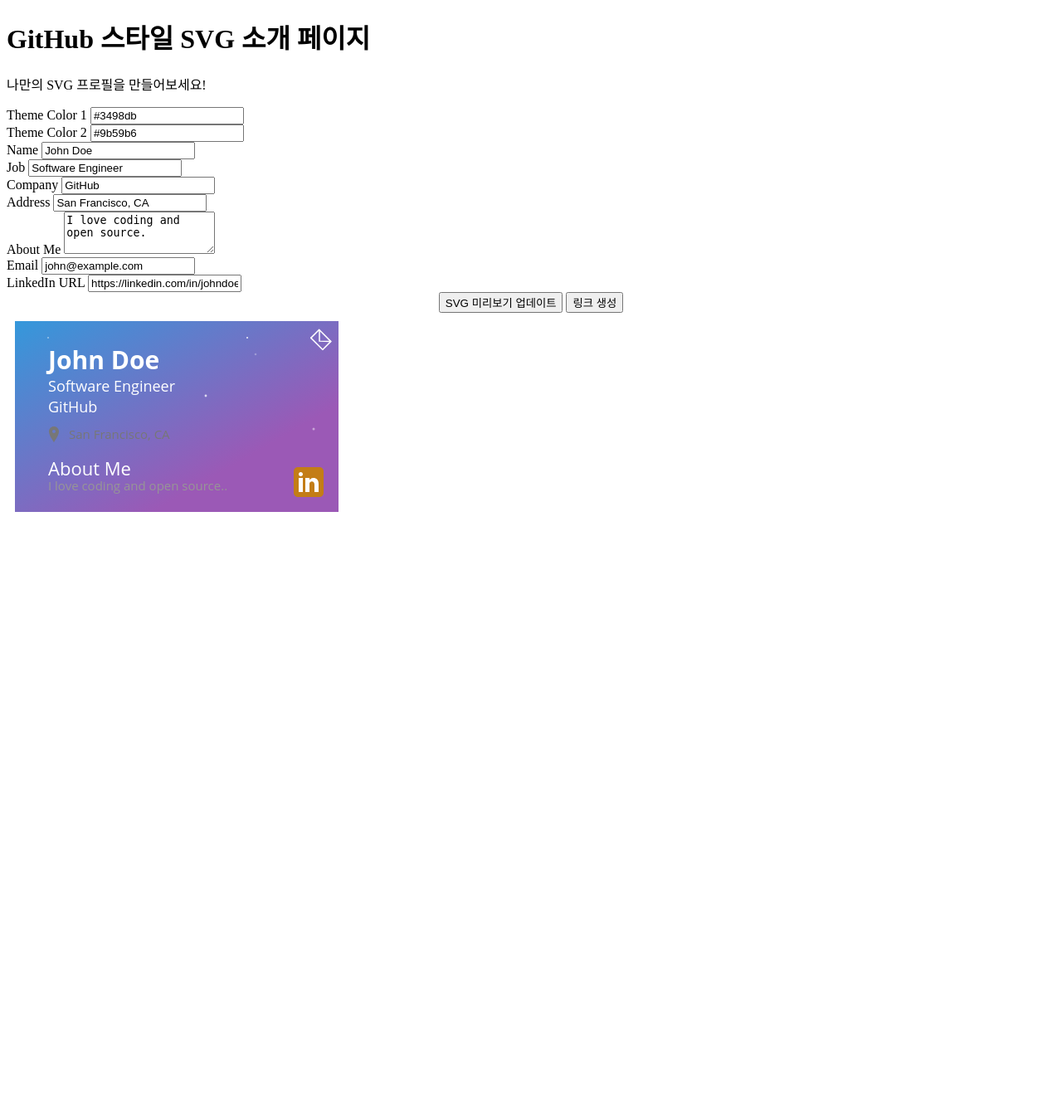
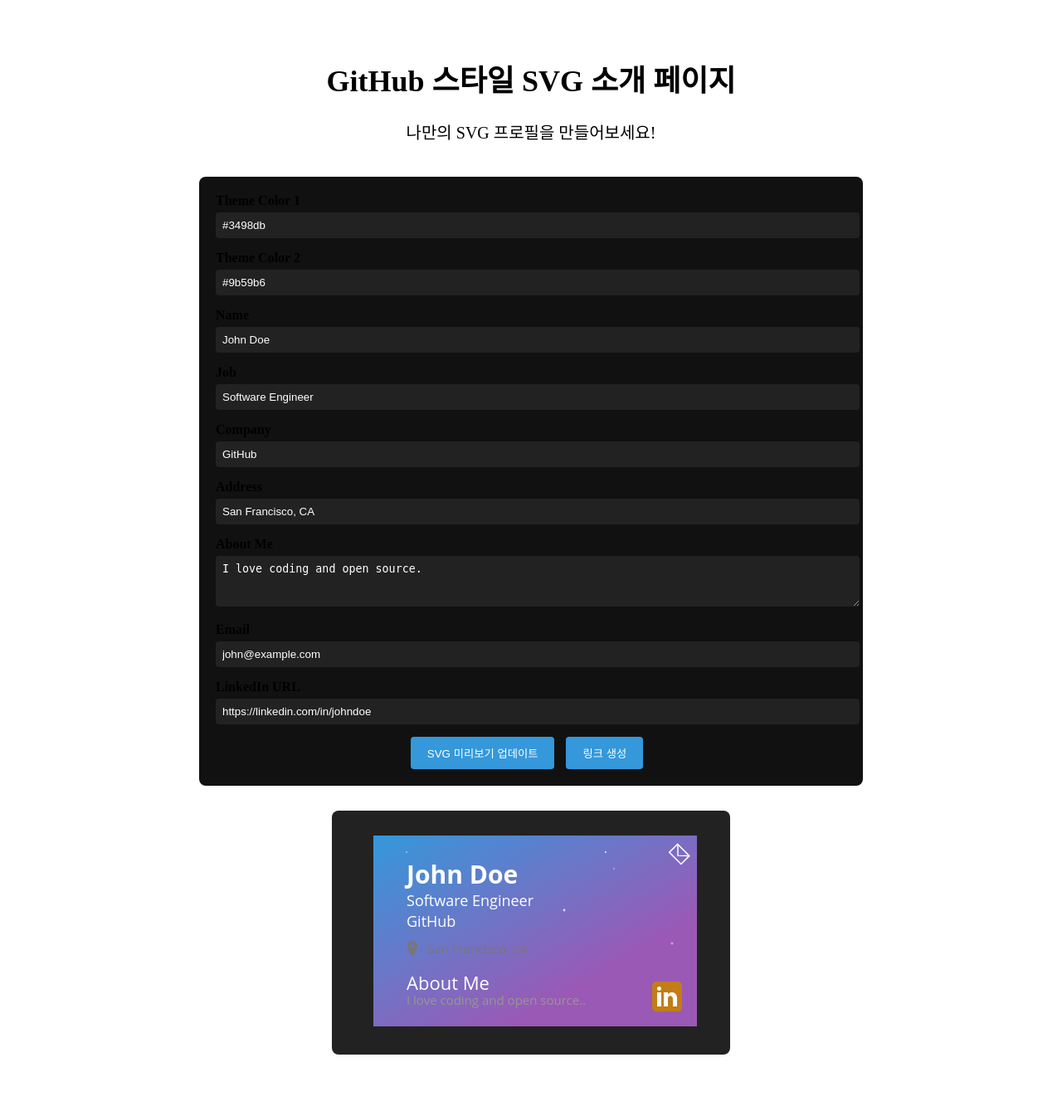
Before and after one commit to wlswo/Lucidus, a FastAPI app: template templates/preview.html in a window 1280 px wide. Shown: the whole page at 83% size. Before the commit the page ends 617 px from the top, so only its background shows below. Run offline with FastAPI, Linux system fonts and the light colour scheme; the template is opened without the code that fills it, so the values that code supplies are empty.

Commit message:
Fix HTML rendering issue

```diff
--- a/api/routes.py
+++ b/api/routes.py
@@ -4,12 +4,11 @@ from typing import Optional
 from fastapi.templating import Jinja2Templates
 from fastapi.responses import HTMLResponse
 from fastapi.staticfiles import StaticFiles
+from pathlib import Path
+
 
 router = APIRouter(prefix="/lucidus")
-
 templates = Jinja2Templates(directory="templates")
-router.mount("/static", StaticFiles(directory="static"), name="static")
-
 
 @router.get("/", response_class=HTMLResponse)
 async def serve_template(request: Request):
--- a/main.py
+++ b/main.py
@@ -1,7 +1,12 @@
 from fastapi import FastAPI
 from api import routes
+from fastapi.staticfiles import StaticFiles
+from pathlib import Path
+
 
 app = FastAPI()
+BASE_DIR = Path(__file__).resolve().parent
+app.mount("/static", StaticFiles(directory=str(BASE_DIR / "static")), name="static")
 
 app.include_router(routes.router)
 
--- a/static/styles.css
+++ b/static/styles.css
@@ -1,82 +1,79 @@
-h1{
-	color: red; text-align: center;
+.body {
+  margin: 0;
+  padding: 0;
+  background-color: #000;
+  color: #fff;
+  font-family: Arial, sans-serif;
 }
-/*body {*/
-/*  margin: 0;*/
-/*  padding: 0;*/
-/*  background-color: #000;*/
-/*  color: #fff;*/
-/*  font-family: Arial, sans-serif;*/
-/*}*/
 
-/*.container {*/
-/*  max-width: 800px;*/
-/*  margin: 0 auto;*/
-/*  padding: 20px;*/
-/*  text-align: center;*/
-/*}*/
+.container {
+  max-width: 800px;
+  margin: 0 auto;
+  padding: 20px;
+  text-align: center;
+}
 
-/*h1 {*/
-/*  margin-top: 40px;*/
-/*  font-size: 36px;*/
-/*}*/
+h1 {
+  margin-top: 40px;
+  font-size: 36px;
+}
 
-/*.intro {*/
-/*  font-size: 20px;*/
-/*  margin: 20px 0 40px;*/
-/*}*/
+.intro {
+  font-size: 20px;
+  margin: 20px 0 40px;
+}
 
-/*form {*/
-/*  text-align: left;*/
-/*  background: #111;*/
-/*  padding: 20px;*/
-/*  border-radius: 8px;*/
-/*  margin-bottom: 30px;*/
-/*}*/
+form {
+  text-align: left;
+  background: #111;
+  padding: 20px;
+  border-radius: 8px;
+  margin-bottom: 30px;
+}
 
-/*.form-group {*/
-/*  margin-bottom: 15px;*/
-/*}*/
+.form-group {
+  margin-bottom: 15px;
+}
 
-/*.form-group label {*/
-/*  display: block;*/
-/*  margin-bottom: 5px;*/
-/*  font-weight: bold;*/
-/*}*/
+.form-group label {
+  display: block;
+  margin-bottom: 5px;
+  font-weight: bold;
+}
 
-/*.form-group input,*/
-/*.form-group textarea {*/
-/*  width: 100%;*/
-/*  padding: 8px;*/
-/*  border: none;*/
-/*  border-radius: 4px;*/
-/*  background-color: #222;*/
-/*  color: #fff;*/
-/*}*/
+.form-group input,
+.form-group textarea {
+  width: 100%;
+  padding: 8px;
+  border: none;
+  border-radius: 4px;
+  background-color: #222;
+  color: #fff;
+}
 
-/*button {*/
-/*  background-color: #3498db;*/
-/*  color: #fff;*/
-/*  border: none;*/
-/*  padding: 10px 20px;*/
-/*  border-radius: 4px;*/
-/*  cursor: pointer;*/
-/*  margin-right: 10px;*/
-/*}*/
+button {
+  background-color: #3498db;
+  color: #fff;
+  border: none;
+  padding: 10px 20px;
+  border-radius: 4px;
+  cursor: pointer;
+  margin-right: 10px;
+}
 
-/*button:hover {*/
-/*  background-color: #2980b9;*/
-/*}*/
+button:hover {
+  background-color: #2980b9;
+}
 
-/*#generatedLink p {*/
-/*  margin: 10px 0;*/
-/*}*/
+#generatedLink p {
+  margin: 10px 0;
+}
 
-/*#svgPreview {*/
-/*  margin: 0 auto 40px;*/
-/*  background-color: #222;*/
-/*  padding: 20px;*/
-/*  border-radius: 8px;*/
-/*  width: 440px; !* svg 가로크기에 맞춤 (400 + padding 등) *!*/
-/*  overflow-x: auto;*/
-/*}*/
+#svgPreview {
+  margin: 0 auto 40px;
+  background-color: #222;
+  padding: 20px;
+  border-radius: 8px;
+  width: 440px; /* svg 가로크기에 맞춤 (400 + padding 등) */
+  overflow-x: auto;
+}
--- a/templates/preview.html
+++ b/templates/preview.html
@@ -2,8 +2,8 @@
 <html lang="en">
 <head>
   <meta charset="UTF-8">
-  <title>SVG 소개 페이지 만들기</title>
-  <link href="{{ url_for('static', path='/styles.css') }}" rel="stylesheet">
+  <title>generate svg</title>
+  <link href="{{ url_for('static', path='styles.css') }}" rel="stylesheet">
 </head>
 <body>
 <div class="container">
```
